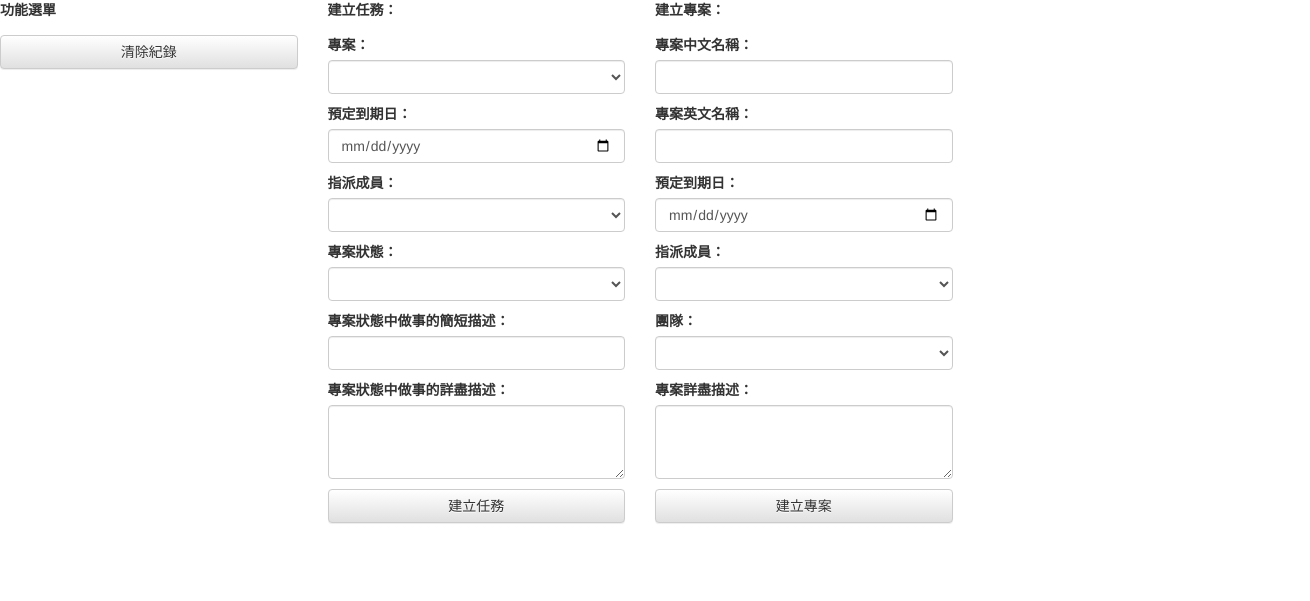
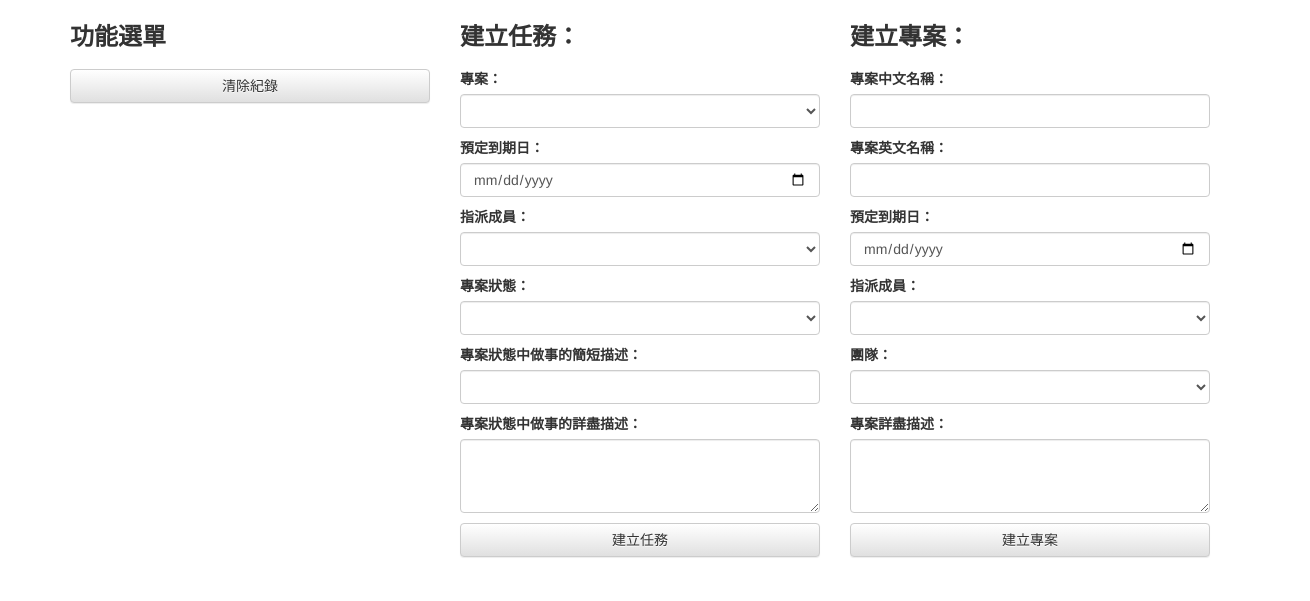
Before and after one commit to nczz/asana_pm_tool, a plain HTML site: page index.html in a window 1280 px wide. Shown: the whole page, 1310 px wide, since content can reach past the window. Drawn offline with nearby package versions, Linux system fonts and the light colour scheme.

Commit message:
更新 排版

```diff
--- a/index.html
+++ b/index.html
@@ -13,23 +13,34 @@
     <link rel="stylesheet" href="https://maxcdn.bootstrapcdn.com/bootstrap/3.3.6/css/bootstrap-theme.min.css" integrity="sha384-fLW2N01lMqjakBkx3l/M9EahuwpSfeNvV63J5ezn3uZzapT0u7EYsXMjQV+0En5r" crossorigin="anonymous" />
     <!-- Latest compiled and minified JavaScript -->
     <script src="https://maxcdn.bootstrapcdn.com/bootstrap/3.3.6/js/bootstrap.min.js" integrity="sha384-0mSbJDEHialfmuBBQP6A4Qrprq5OVfW37PRR3j5ELqxss1yVqOtnepnHVP9aJ7xS" crossorigin="anonymous"></script>
+
+    <style type="text/css" media="screen">
+        .page_wrap{
+            margin-top: 20px;
+        }
+        .title{
+            font-size:24px;
+        }
+    </style>
 </head>
 
 <body>
+    <div class="page_wrap">
+        <div class="container">
             <div class="row">
-        <div id="menuBlock" class="form-group col-md-3">
+                <div id="menuBlock" class="form-group col-md-4">
                     <p>
-                <label>功能選單</label>
+                        <label class="title">功能選單</label>
+
                     </p>
                     <p>
                         <button id="clearShowInfo" class="btn btn-default form-control">清除紀錄</button>
                     </p>
                     <div id="showInfo"></div>
                 </div>
-
-            <div id="createTaskBlock" class="form-group col-md-3">
+                <div id="createTaskBlock" class="form-group col-md-4">
                     <p>
-                    <label for="teskBlockName">建立任務：</label>
+                        <label class="title" for="teskBlockName">建立任務：</label>
                         <br/>
                     </p>
                     <p>
@@ -69,9 +80,9 @@
                         <button id="createTask" class="btn btn-default form-control">建立任務</button>
                     </p>
                 </div>
-            <div id="createProjectBlock" class="form-group col-md-3">
+                <div id="createProjectBlock" class="form-group col-md-4">
                     <p>
-                    <label for="projBlockName">建立專案：</label>
+                        <label class="title" for="projBlockName">建立專案：</label>
                         <br/>
                     </p>
                     <p>
@@ -110,7 +121,10 @@
                         <button id="createProject" class="btn btn-default form-control">建立專案</button>
                     </p>
                 </div>
-
+            </div>
+        </div>
+        <!-- container -->
+        <div class="container">
             <div class="row">
                 <div id="" class="form-group col-md-4">
                     <div id=""></div>
@@ -120,6 +134,7 @@
                 </div>
             </div>
         </div>
+    </div>
     <script type="text/javascript" src="main.js"></script>
 </body>
 
```
Lines whose indentation alone changed are shown as unchanged.
